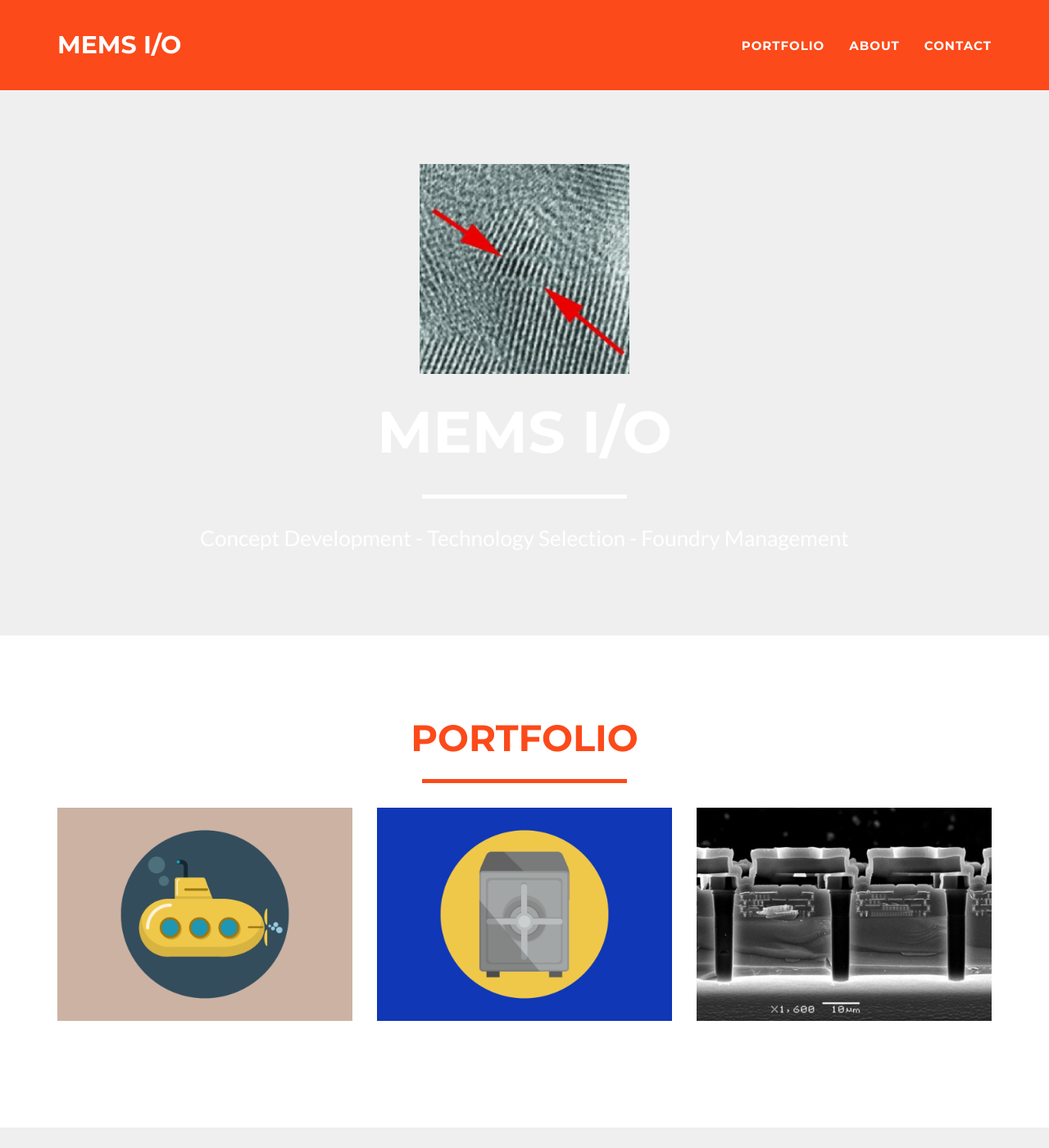
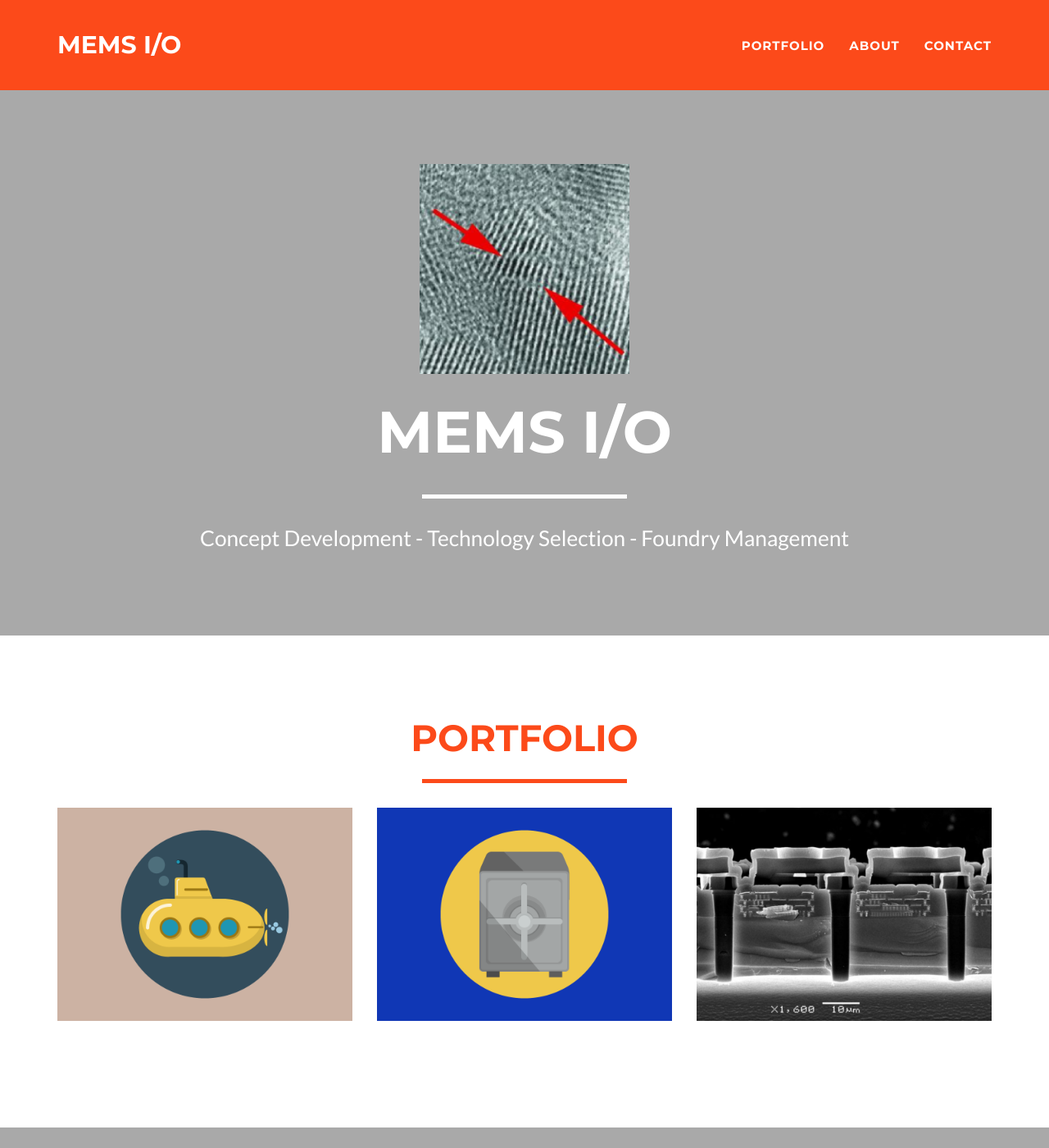
Before and after one commit to memsio/memsio.github.io, a Jekyll site: the page built from index.html, in a window 1280 px wide and 1400 px high. Shown: the whole window at 82% size. Built offline with Jekyll 4.4.1, drawn with Linux system fonts in a browser that asks for light colours.

Commit message:
Update _config.yml

```diff
--- a/_config.yml
+++ b/_config.yml
@@ -25,7 +25,7 @@ contact: static
 
 # Color settings (hex-codes without the leading hash-tag)
 color:
-  primary: efefef #4abdac
+  primary: a9a9a9 #4abdac
   # primary-rgb: "100, 100, 100" #"128,179,255"
   secondary: fc4a1a
   secondary-dark: fc4a1a #A2122F
```
